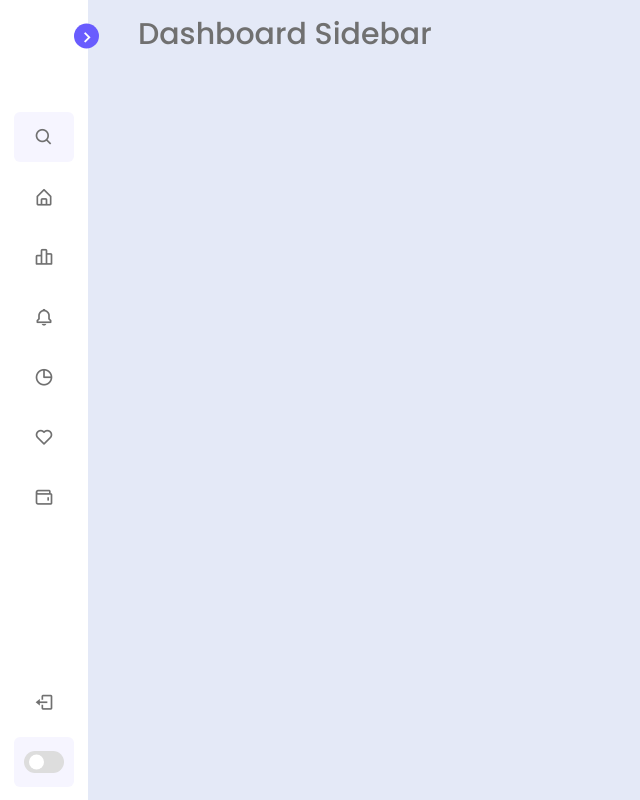
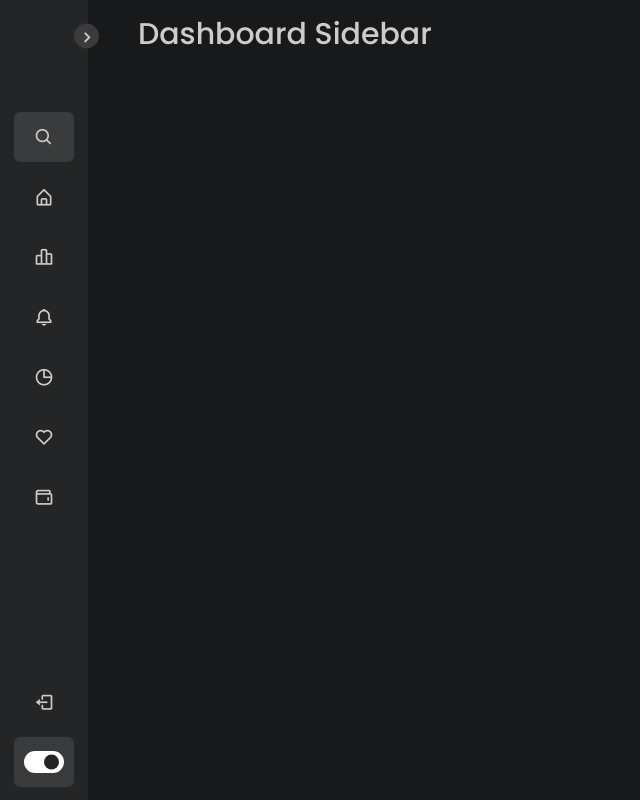
Before and after one commit to hasuq33/My-Web-Projects, a plain HTML site: page Bootsrat_side_navbar/harshiv_trial/index.html in a window 1280 px wide. Both pictures are taken after a click on the element 44 px from the left and 762 px from the top of the page. Shown: the whole page, without its empty margins (0-640 px from the left). Drawn offline with nearby package versions, Linux system fonts and the light colour scheme.

Commit message:
Add Theme Css

```diff
--- a/Bootsrat_side_navbar/harshiv_trial/style.css
+++ b/Bootsrat_side_navbar/harshiv_trial/style.css
@@ -9,29 +9,38 @@
 
 :root{
     /* ===== Colors ===== */
-    --wt-body-color: #E4E9F7;
-    --wt-sidebar-color: #FFF;
-    --wt-primary-color: #695CFE;
-    --wt-primary-color-light: #F6F5FF;
-    --wt-toggle-color: #DDD;
-    --wt-text-color: #707070;
+    --body-color: #E4E9F7;
+    --sidebar-color: #FFF;
+    --primary-color: #695CFE;
+    --primary-color-light: #F6F5FF;
+    --toggle-color: #DDD;
+    --text-color: #707070;
 
     /* ====== Transition ====== */
-    --wt-tran-03: all 0.2s ease;
-    --wt-tran-03: all 0.3s ease;
-    --wt-tran-04: all 0.3s ease;
-    --wt-tran-05: all 0.3s ease;
+    --tran-03: all 0.2s ease;
+    --tran-03: all 0.3s ease;
+    --tran-04: all 0.3s ease;
+    --tran-05: all 0.3s ease;
 }
 
-.body{
+body{
     min-height: 100vh;
-    background-color: var(--wt-body-color) !important;
-    transition: var(--wt-tran-05) !important;
+    background-color: var(--body-color);
+    transition: var(--tran-05);
 }
 
 ::selection{
-    background-color: var(--wt-primary-color) !important;
-    color: #fff !important;
+    background-color: var(--primary-color);
+    color: #fff;
+}
+
+body.dark{
+    --body-color: #18191a;
+    --sidebar-color: #242526;
+    --primary-color: #3a3b3c;
+    --primary-color-light: #3a3b3c;
+    --toggle-color: #fff;
+    --text-color: #ccc;
 }
 
 /* ===== Sidebar ===== */
@@ -42,8 +51,8 @@
     height: 100%;
     width: 250px;
     padding: 10px 14px;
-    background: var(--wt-sidebar-color) !important;
-    transition: var(--wt-tran-05) !important;
+    background: var(--sidebar-color);
+    transition: var(--tran-05);
     z-index: 100;
 }
 .sidebar.close{
@@ -77,8 +86,8 @@
 
 .sidebar .text,
 .sidebar .icon{
-    color: var(--wt-text-color) !important;
-    transition: var(--wt-tran-03) !important;
+    color: var(--text-color);
+    transition: var(--tran-03);
 }
 
 .sidebar .text{
@@ -134,17 +143,20 @@ header .image-text .profession{
     transform: translateY(-50%) rotate(180deg);
     height: 25px;
     width: 25px;
-    background-color: var(--wt-primary-color);
-    color: var(--wt-sidebar-color);
+    background-color: var(--primary-color);
+    color: var(--sidebar-color);
     border-radius: 50%;
     display: flex;
     align-items: center;
     justify-content: center;
     font-size: 22px;
     cursor: pointer;
-    transition: var(--wt-tran-05);
+    transition: var(--tran-05);
 }
 
+body.dark .sidebar header .toggle{
+    color: var(--text-color);
+}
 
 .sidebar.close .toggle{
     transform: translateY(-50%) rotate(0deg);
@@ -156,7 +168,7 @@ header .image-text .profession{
 
 .sidebar li.search-box{
     border-radius: 6px;
-    background-color: var(--wt-primary-color-light);
+    background-color: var(--primary-color-light);
     cursor: pointer;
     transition: var(--tran-05);
 }
@@ -166,12 +178,12 @@ header .image-text .profession{
     width: 100%;
     outline: none;
     border: none;
-    background-color: var(--wt-primary-color-light) !important;
-    color: var(--wt-text-color) !important;
+    background-color: var(--primary-color-light);
+    color: var(--text-color);
     border-radius: 6px;
     font-size: 17px;
     font-weight: 500;
-    transition: var(--wt-tran-05);
+    transition: var(--tran-05);
 }
 .sidebar li a{
     list-style: none;
@@ -183,15 +195,19 @@ header .image-text .profession{
     width: 100%;
     border-radius: 6px;
     text-decoration: none;
-    transition: var(--wt-tran-03);
+    transition: var(--tran-03);
 }
 
 .sidebar li a:hover{
-    background-color: var(--wt-primary-color);
+    background-color: var(--primary-color);
 }
 .sidebar li a:hover .icon,
 .sidebar li a:hover .text{
-    color: var(--wt-sidebar-color);
+    color: var(--sidebar-color);
+}
+body.dark .sidebar li a:hover .icon,
+body.dark .sidebar li a:hover .text{
+    color: var(--text-color);
 }
 
 .sidebar .menu-bar{
@@ -206,7 +222,7 @@ header .image-text .profession{
 }
 .sidebar .menu-bar .mode{
     border-radius: 6px;
-    background-color: var(--wt-primary-color-light);
+    background-color: var(--primary-color-light);
     position: relative;
     transition: var(--tran-05);
 }
@@ -220,6 +236,12 @@ header .image-text .profession{
     position: absolute;
 }
 .mode .sun-moon i.sun{
+    opacity: 0;
+}
+body.dark .mode .sun-moon i.sun{
+    opacity: 1;
+}
+body.dark .mode .sun-moon i.moon{
     opacity: 0;
 }
 
@@ -239,8 +261,8 @@ header .image-text .profession{
     height: 22px;
     width: 40px;
     border-radius: 25px;
-    background-color: var(--wt-toggle-color);
-    transition: var(--wt-tran-05);
+    background-color: var(--toggle-color);
+    transition: var(--tran-05);
 }
 
 .switch::before{
@@ -252,8 +274,12 @@ header .image-text .profession{
     top: 50%;
     left: 5px;
     transform: translateY(-50%);
-    background-color: var(--wt-sidebar-color);
-    transition: var(--wt-tran-04);
+    background-color: var(--sidebar-color);
+    transition: var(--tran-04);
+}
+
+body.dark .switch::before{
+    left: 20px;
 }
 
 .home{
@@ -263,13 +289,13 @@ header .image-text .profession{
     left: 250px;
     height: 100vh;
     width: calc(100% - 250px);
-    background-color: var(--wt-body-color);
-    transition: var(--wt-tran-05);
+    background-color: var(--body-color);
+    transition: var(--tran-05);
 }
 .home .text{
     font-size: 30px;
     font-weight: 500;
-    color: var(--wt-text-color);
+    color: var(--text-color);
     padding: 12px 60px;
 }
 
@@ -278,3 +304,6 @@ header .image-text .profession{
     height: 100vh;
     width: calc(100% - 78px);
 }
+body.dark .home .text{
+    color: var(--text-color);
+}
```
